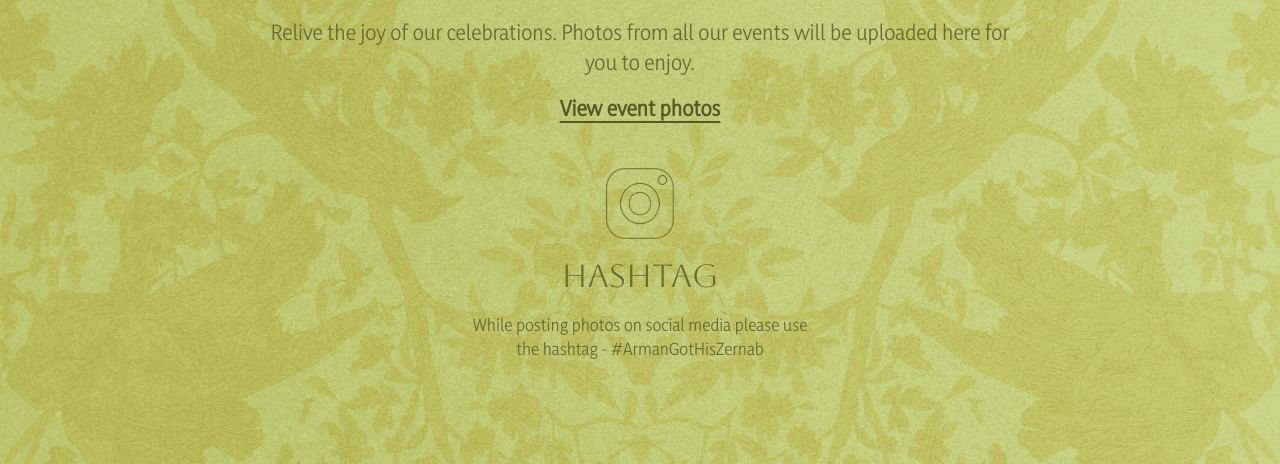
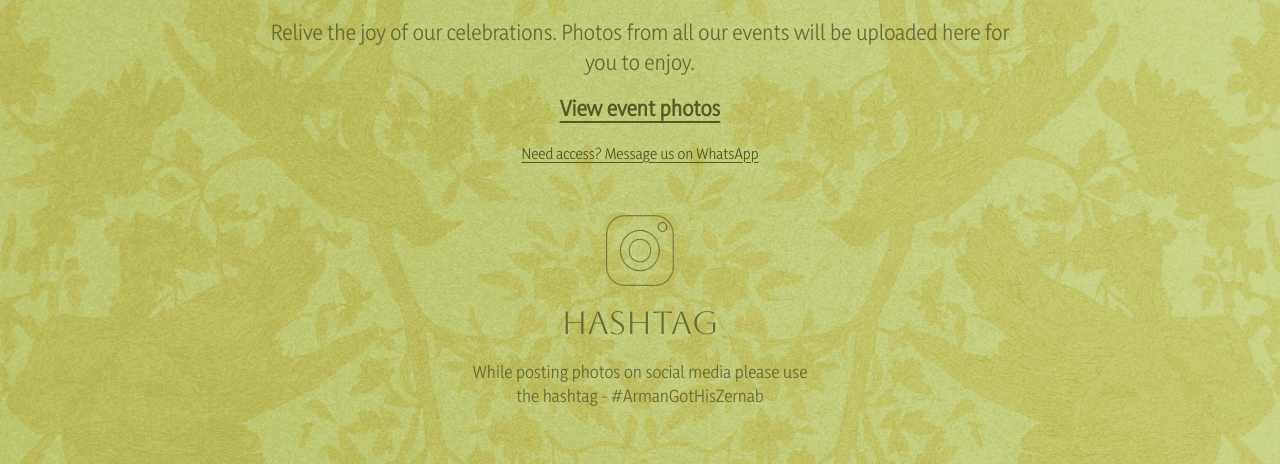
Before and after one commit to AliTahir110/Invite, a website: page public/nikkah.html in a window 1280 px wide. Shown: the part 9120-9584 px from the top of the page. Drawn offline with Linux system fonts and the light colour scheme; animation ran at ten frames a second; a web font is replaced by a local one.

Commit message:
Add WhatsApp photo access request link to both invitations

```diff
--- a/public/invitation.css
+++ b/public/invitation.css
@@ -531,3 +531,17 @@
     padding-top: 28px !important;
   }
 }
+
+.framer-ypY08 .photo-access-link {
+  display: block;
+  width: fit-content;
+  max-width: 100%;
+  margin: 14px auto 0;
+  color: #555a25 !important;
+  font-size: 14px !important;
+  line-height: 1.5 !important;
+  text-align: center;
+  text-decoration: underline !important;
+  text-underline-offset: 3px;
+  padding: 6px 0;
+}
--- a/public/nikkah.html
+++ b/public/nikkah.html
@@ -504,5 +504,5 @@ We look forward to celebrating this beautiful beginning with you and seeking you
     })();
     </script>
     <!-- End of bodyEnd -->
-<script src="/rsvp.js" defer></script></body>
+<script src="/rsvp.js" defer></script><script src="/photo-access.js" defer></script></body>
 </html>
--- /dev/null
+++ b/public/photo-access.js
@@ -0,0 +1,20 @@
+(() => {
+  const message = 'Hello! Could you please give me access to Zernab & Arman’s event photos?';
+  const href = 'https://wa.me/919151155786?text=' + encodeURIComponent(message);
+  function mount() {
+    document.querySelectorAll('.event-photo-link').forEach(album => {
+      const parent = album.parentElement;
+      if (!parent || parent.querySelector('.photo-access-link')) return;
+      const link = document.createElement('a');
+      link.className = 'photo-access-link';
+      link.href = href;
+      link.target = '_blank';
+      link.rel = 'noopener noreferrer';
+      link.textContent = 'Need access? Message us on WhatsApp';
+      link.addEventListener('click', () => window.invitationMusic?.stop());
+      album.insertAdjacentElement('afterend', link);
+    });
+  }
+  new MutationObserver(mount).observe(document.body, {childList: true, subtree: true});
+  mount();
+})();
```
Also changed, not shown: public/index.html (+1 -1 lines), scripts/source.html (+1 -1 lines).
